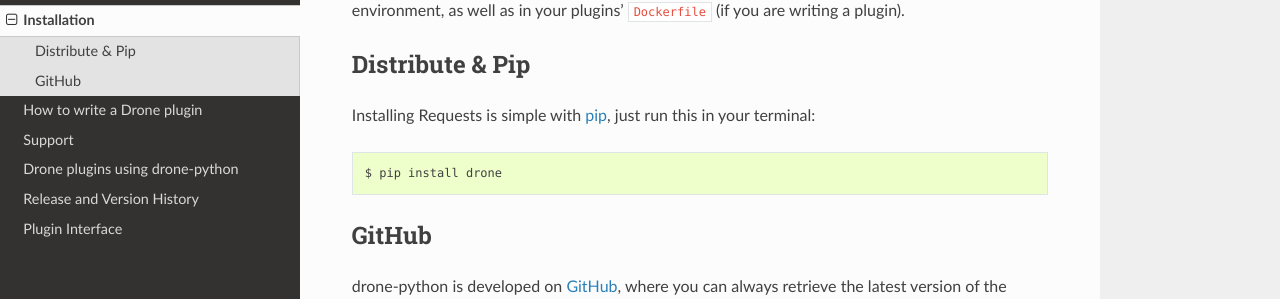
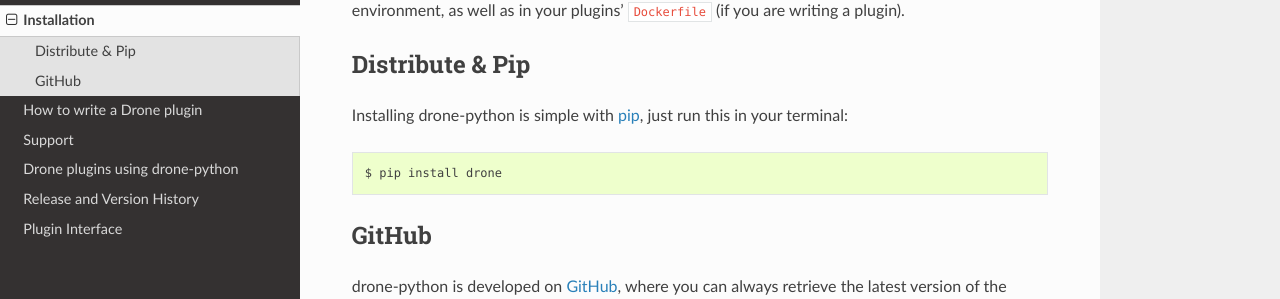
Before and after one commit to drone-python/drone-python, a Sphinx documentation site: the page built from docs/installation.rst, in a window 1280 px wide and 1180 px high. Shown: the part 185-484 px from the top of the window. Built offline with Sphinx 7.4.7 and the Read the Docs theme 2.0.0, drawn with Linux system fonts in a browser that asks for light colours.

Commit message:
Last of the copypasta.

```diff
--- a/docs/installation.rst
+++ b/docs/installation.rst
@@ -12,7 +12,7 @@
 Distribute & Pip
 ----------------
 
-Installing Requests is simple with pip_, just run this in your terminal::
+Installing drone-python is simple with pip_, just run this in your terminal::
 
     $ pip install drone
 
```
